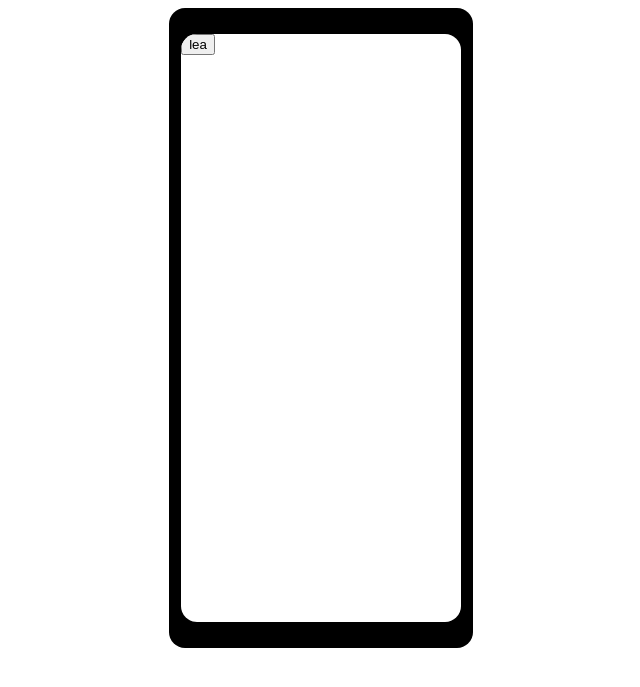
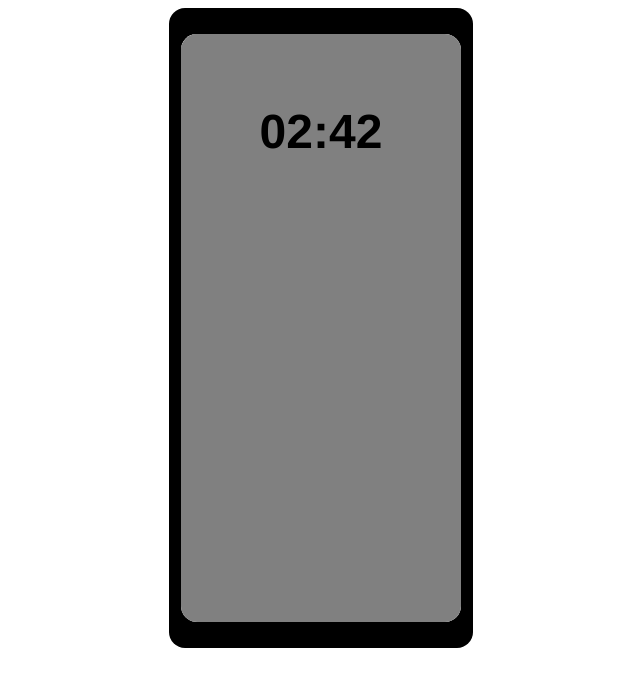
Before and after one commit to Jossl123/NuitDeLinfo2023, a PHP site: page / in a window 1280 px wide. Shown: the top 687 px of the page, without its empty margins (319-959 px from the left). Run offline with PHP 8.4, Linux system fonts and the light colour scheme.

Commit message:
unlock il marche environ

```diff
--- a/src/public/css/phone/phone.css
+++ b/src/public/css/phone/phone.css
@@ -26,6 +26,13 @@ body{
     border-radius: 1rem;
     background-color: white;
     justify-content: end;
+    transition: all 0.5s;
+}
+#phone-lock{
+    z-index: 100;
+    transition: all 0.5s;
+    background-color: gray;
+    user-select: none;
 }
 .panel{
     transition: all 0.5s;
@@ -33,3 +40,11 @@ body{
     height: 100%;
     width: 100%;
 }
+#phone-lock > h1{
+    margin: 0;
+    margin-top: 25%;
+    padding: 0;
+    font-size: 3rem;
+    color: black;
+    text-align: center;
+}
--- /dev/null
+++ b/src/public/js/unlock.js
@@ -0,0 +1,44 @@
+function updateHour(){
+    const date = new Date();
+    const hour = date.getHours().toString().padStart(2, '0');
+    const minute = date.getMinutes().toString().padStart(2, '0');
+    document.getElementById('hour').innerHTML = `${hour}:${minute}`;
+}
+const idHour = setInterval(updateHour, 10000);
+updateHour();
+
+const phoneLock = document.getElementById('phone-lock');
+const phoneUnlock = document.getElementById('phone');
+let isDragging = false;
+const phoneStartY = phoneLock.clientHeight;
+let startY;
+let unlockThreshold = phoneLock.clientHeight /2;
+
+phoneLock.addEventListener('mousedown', function(e){
+    isDragging = true;
+    startY = e.clientY;
+});
+
+phoneLock.addEventListener('mousemove', function(e){
+    if(isDragging){
+        const deltaY = e.clientY - startY;
+        const diffdist = phoneLock.getBoundingClientRect().top - phoneUnlock.getBoundingClientRect().top;
+        phoneLock.style.transform = `translateY(${Math.min(deltaY,0)}px )`;
+        if(-diffdist > unlockThreshold){
+            phoneLock.style.display = 'none';
+            clearInterval(idHour);
+            const stat = document.getElementById('stat');
+            stat.style.visibility = 'visible';
+            for(let i = 0 ; i < 71; i++){
+                setTimeout(() => {
+                        stat.style.width = `${i}%`;
+                }, 10000);
+            }
+        }
+    }
+});
+
+phoneLock.addEventListener('mouseup', function(e){
+    isDragging = false;
+    phoneLock.style.transform = ``;
+});
--- a/src/public/phone.php
+++ b/src/public/phone.php
@@ -12,7 +12,10 @@
 </head>
 <body>
     <div id="phone_out">
-        <div id="phone" id="lock">
+        <div id="phone">
+            <div id="phone-lock" class="panel">
+                <h1 id="hour">00:00</h1>
+            </div>
             <div id="conversations" class="panel">
             </div>
             <div id="discussion" class="panel">
@@ -29,10 +32,10 @@
                 </div>
             </div>
         </div>
-        <div id="lock">
     </div>
-    <div id="stat"> </div>
+    <div id="stat" > </div>
     <script src="./js/msgLogic.js"></script>
     <script src="./js/conversations.js"></script>
+    <script src="./js/unlock.js"></script>
 </body>
 </html>
```
